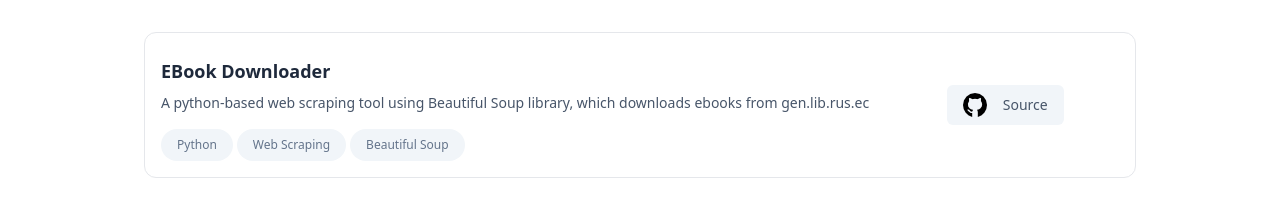
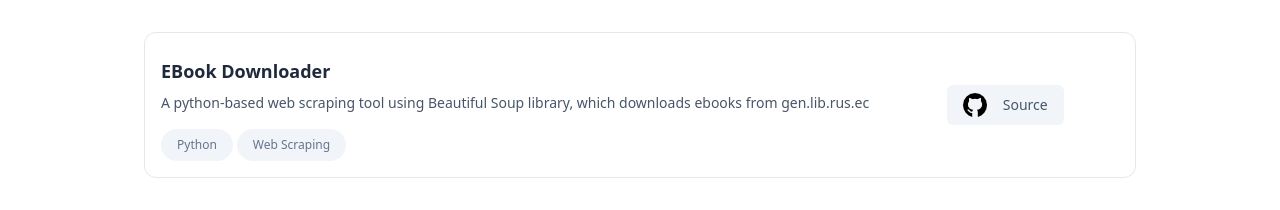
Before and after one commit to divyanshusahu/my-website, a Next.js app: page / in a window 1280 px wide. Shown: the part 948-1158 px from the top of the page. Built offline with nearby package versions, Linux system fonts and the light colour scheme.

Commit message:
update project details

```diff
--- a/components/MyProjects.js
+++ b/components/MyProjects.js
@@ -12,7 +12,7 @@ const projectsData = [
     title: "EBook Downloader",
     subtitle:
       "A python-based web scraping tool using Beautiful Soup library, which downloads ebooks from gen.lib.rus.ec",
-    tags: ["Python", "Web Scraping", "Beautiful Soup"],
+    tags: ["Python", "Web Scraping"],
     source: "https://github.com/divyanshusahu/EBook-Downloader",
   },
   {
@@ -23,8 +23,7 @@ const projectsData = [
   },
   {
     title: "Ethereum Todo List",
-    subtitle:
-      "A simple todo list made on ethereum blockchain.",
+    subtitle: "A simple todo list made on ethereum blockchain.",
     tags: ["Ethereum", "Solidity", "Smart Contract"],
     source: "https://github.com/divyanshusahu/ethereum-todo-list",
   },
```
